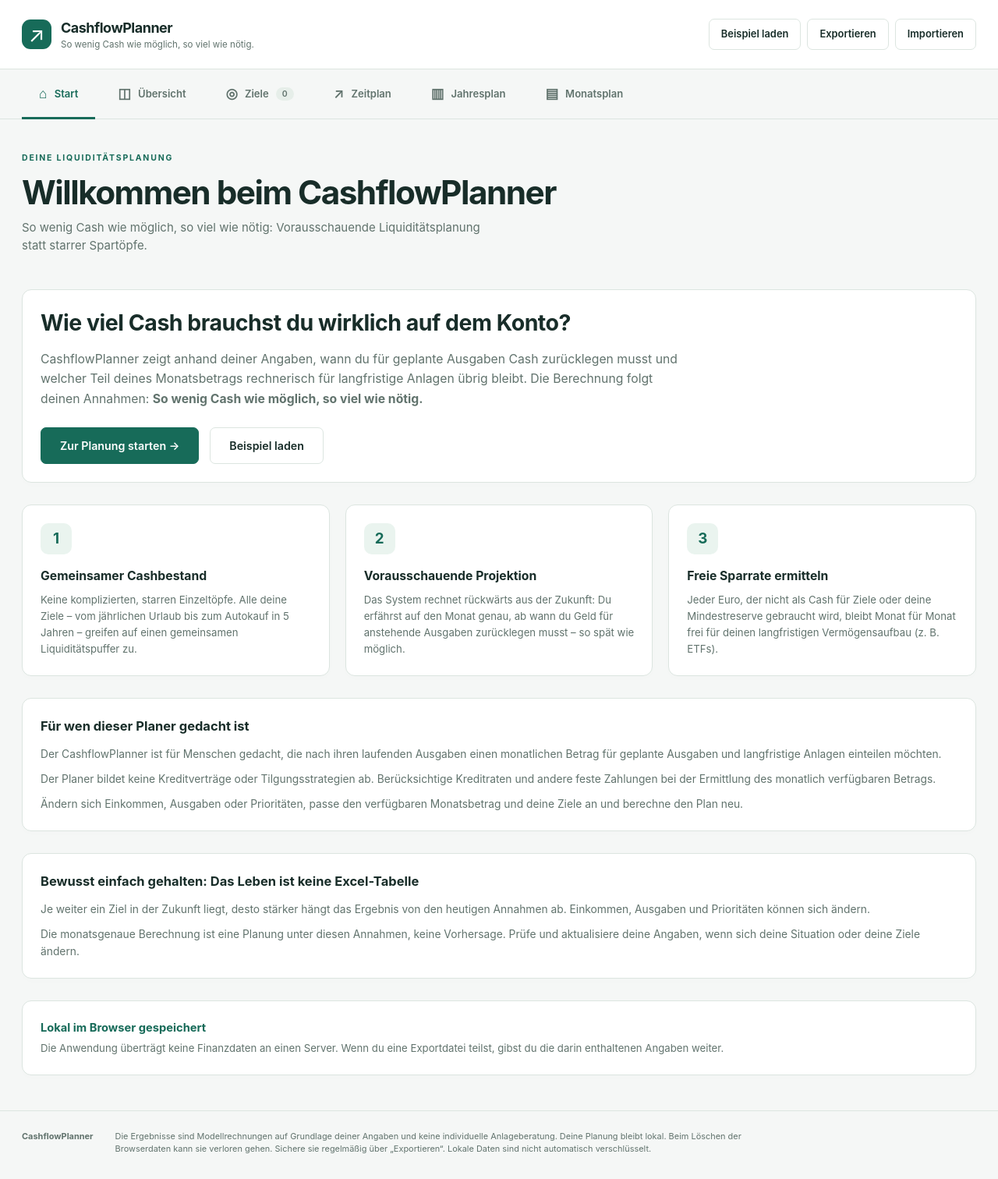
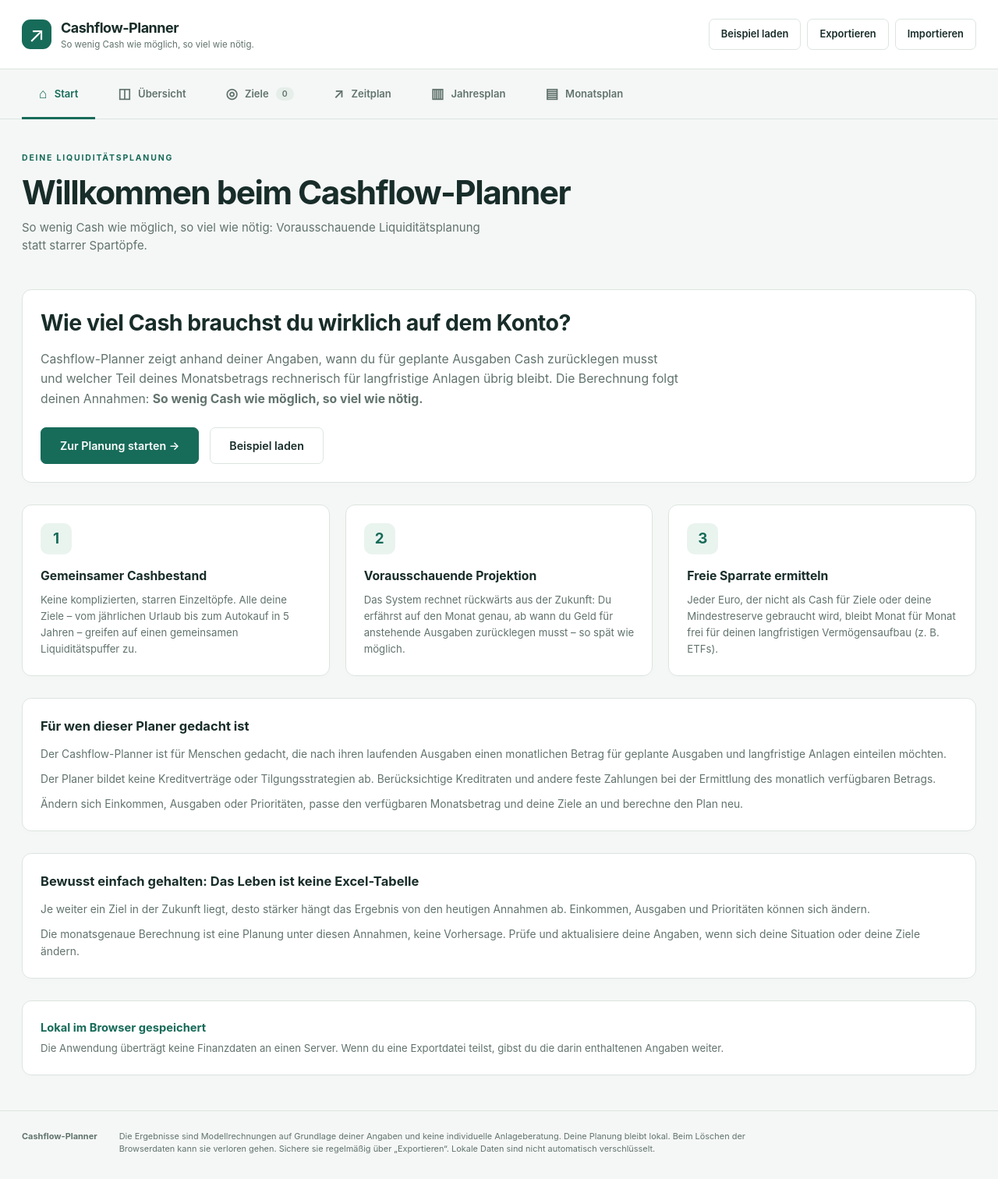
Before and after one commit to RalfHuesing/CashflowPlanner, a website with bundled scripts: page web/index.html in a window 1280 px wide. Shown: the whole page at 78% size. Built offline with nearby package versions, Linux system fonts and the light colour scheme.

Commit message:
ui: use Cashflow-Planner product name

```diff
--- a/web/index.html
+++ b/web/index.html
@@ -4,7 +4,7 @@
     <meta charset="utf-8">
     <meta name="viewport" content="width=device-width, initial-scale=1">
     <meta name="theme-color" content="#176b59">
-    <title>CashflowPlanner · Deine Liquidität im Blick</title>
+    <title>Cashflow-Planner · Deine Liquidität im Blick</title>
     <link rel="stylesheet" href="css/base.css">
     <link rel="stylesheet" href="css/components.css">
     <link rel="stylesheet" href="css/views.css">
@@ -17,7 +17,7 @@
       <div class="brand">
         <span class="brand-icon" aria-hidden="true">↗</span>
         <div>
-          <strong>CashflowPlanner</strong>
+          <strong>Cashflow-Planner</strong>
           <span>So wenig Cash wie möglich, so viel wie nötig.</span>
         </div>
       </div>
@@ -47,7 +47,7 @@
       <div class="page-heading">
         <div>
           <p class="eyebrow">DEINE LIQUIDITÄTSPLANUNG</p>
-          <h1 id="page-title" tabindex="-1">Willkommen beim CashflowPlanner</h1>
+          <h1 id="page-title" tabindex="-1">Willkommen beim Cashflow-Planner</h1>
           <p id="page-description">So wenig Cash wie möglich, so viel wie nötig: Vorausschauende Liquiditätsplanung statt starrer Spartöpfe.</p>
         </div>
       </div>
@@ -57,7 +57,7 @@
         <div class="panel start-hero">
           <h2>Wie viel Cash brauchst du wirklich auf dem Konto?</h2>
           <p>
-            CashflowPlanner zeigt anhand deiner Angaben, wann du für geplante Ausgaben Cash zurücklegen musst und welcher Teil deines Monatsbetrags rechnerisch für langfristige Anlagen übrig bleibt. Die Berechnung folgt deinen Annahmen: <strong>So wenig Cash wie möglich, so viel wie nötig.</strong>
+            Cashflow-Planner zeigt anhand deiner Angaben, wann du für geplante Ausgaben Cash zurücklegen musst und welcher Teil deines Monatsbetrags rechnerisch für langfristige Anlagen übrig bleibt. Die Berechnung folgt deinen Annahmen: <strong>So wenig Cash wie möglich, so viel wie nötig.</strong>
           </p>
           <div class="start-actions">
             <a href="#uebersicht" class="button primary">Zur Planung starten →</a>
@@ -94,7 +94,7 @@
         <div class="panel start-audience">
           <h3>Für wen dieser Planer gedacht ist</h3>
           <p>
-            Der CashflowPlanner ist für Menschen gedacht, die nach ihren laufenden Ausgaben einen monatlichen Betrag für geplante Ausgaben und langfristige Anlagen einteilen möchten.
+            Der Cashflow-Planner ist für Menschen gedacht, die nach ihren laufenden Ausgaben einen monatlichen Betrag für geplante Ausgaben und langfristige Anlagen einteilen möchten.
           </p>
           <p>
             Der Planer bildet keine Kreditverträge oder Tilgungsstrategien ab. Berücksichtige Kreditraten und andere feste Zahlungen bei der Ermittlung des monatlich verfügbaren Betrags.
@@ -313,7 +313,7 @@
       </section>
     </main>
     <footer>
-      <strong>CashflowPlanner</strong>
+      <strong>Cashflow-Planner</strong>
       <p>Die Ergebnisse sind Modellrechnungen auf Grundlage deiner Angaben und keine individuelle Anlageberatung. Deine Planung bleibt lokal. Beim Löschen der Browserdaten kann sie verloren gehen. Sichere sie regelmäßig über „Exportieren“. Lokale Daten sind nicht automatisch verschlüsselt.</p>
     </footer>
     <dialog id="goal-dialog" aria-labelledby="goal-dialog-title">
--- a/web/js/data/import-export.js
+++ b/web/js/data/import-export.js
@@ -234,7 +234,7 @@ export function parseImport(text) {
   if (!requiredTopKeys.every((k) => keys.includes(k)) || keys.some((k) => !allowedTopKeys.has(k))) {
     fail('Unbekanntes JSON-Datenformat.');
   }
-  if (parsed.format !== FORMAT_NAME) fail('Die Datei stammt nicht aus dem CashflowPlanner.');
+  if (parsed.format !== FORMAT_NAME) fail('Die Datei stammt nicht aus dem Cashflow-Planner.');
   if (parsed.version !== FORMAT_VERSION) fail('Diese Datenformat-Version wird nicht unterstützt.');
   validateTimestamp(parsed.exportedAt, 'exportedAt');
   return validateData(parsed.data);
--- a/web/js/ui/navigation.js
+++ b/web/js/ui/navigation.js
@@ -1,5 +1,5 @@
 const views = {
-  start: { id: 'start', title: 'Willkommen beim CashflowPlanner', description: 'So wenig Cash wie möglich, so viel wie nötig: Vorausschauende Liquiditätsplanung statt starrer Spartöpfe.' },
+  start: { id: 'start', title: 'Willkommen beim Cashflow-Planner', description: 'So wenig Cash wie möglich, so viel wie nötig: Vorausschauende Liquiditätsplanung statt starrer Spartöpfe.' },
   uebersicht: { id: 'overview', title: 'Deine Übersicht', description: 'Dein aktueller Bestand, die Ausgaben dieses Monats und die Tragfähigkeit deiner Ziele.' },
   ziele: { id: 'goals', title: 'Deine finanziellen Ziele', description: 'Plane große Wünsche und regelmäßige Ausgaben an einem Ort.' },
   zeitplan: { id: 'timeline', title: 'Dein Zeitplan', description: 'Sieh, wann du Cash zurücklegen musst und wie sich dein Bestand entwickelt.' },
@@ -21,7 +21,9 @@ export function bindNavigation() {
     const title = document.getElementById('page-title');
     title.textContent = view.title;
     document.getElementById('page-description').textContent = view.description;
-    document.title = `${view.title} · CashflowPlanner`;
+    document.title = view.id === 'start'
+      ? 'Cashflow-Planner · Deine Liquidität im Blick'
+      : `${view.title} · Cashflow-Planner`;
     if (moveFocus) {
       title.focus({ preventScroll: true });
       window.scrollTo({ top: 0, behavior: 'instant' });
```
Also changed, not shown: docs/PRODUCT.md (+1 -1 lines), README.md.
